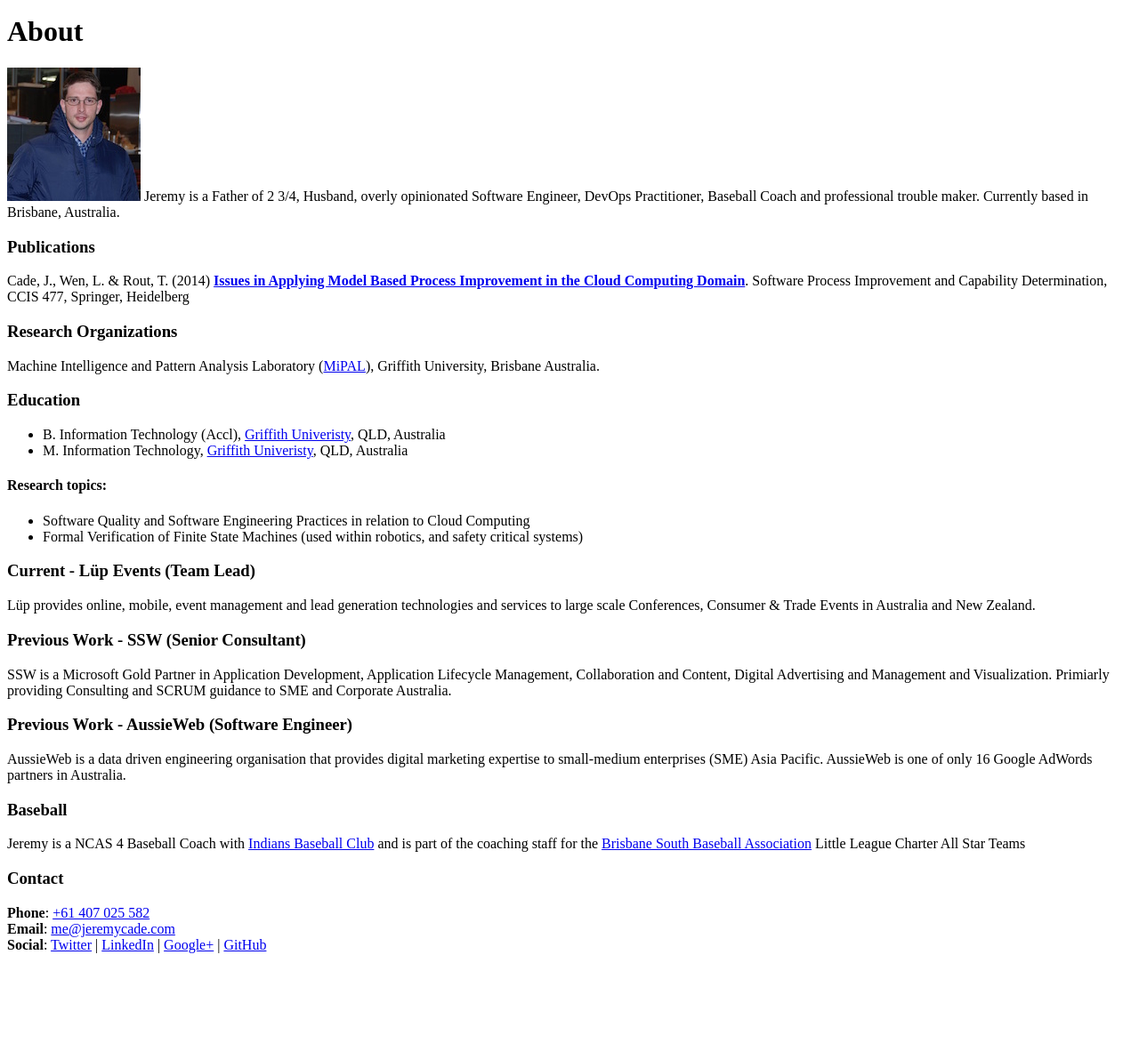
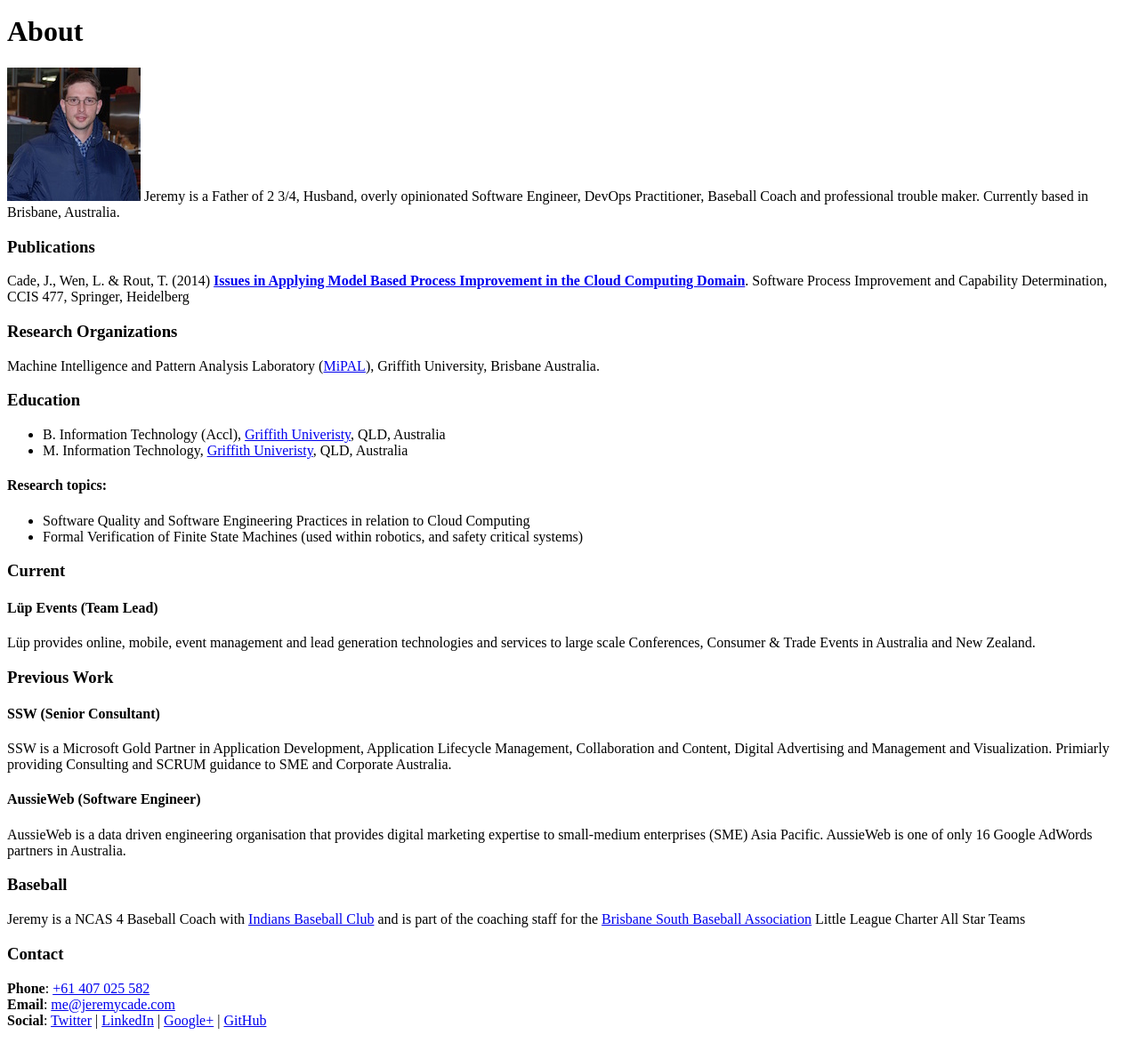
Before and after one commit to JeremyCade/jeremycade.github.io, a Jekyll site: the page built from about.md, in a window 1280 px wide, cut to the strip 112-1285 px from the top of the page. Shown: the whole strip at 89% size. Built offline with Jekyll 4.4.1, drawn with Linux system fonts in a browser that asks for light colours; before the commit the page ends 1200 px from its top, so only the background shows below that.

Commit message:
Reformat About page

```diff
--- a/about.md
+++ b/about.md
@@ -25,16 +25,19 @@
 - Software Quality and Software Engineering Practices in relation to Cloud Computing
 - Formal Verification of Finite State Machines (used within robotics, and safety critical systems)
 
-### Current - Lüp Events (Team Lead)
+### Current
+#### Lüp Events (Team Lead)
 
 Lüp provides online, mobile, event management and lead generation technologies and services to large scale Conferences, Consumer & Trade Events in Australia and New Zealand.
 
-### Previous Work - SSW (Senior Consultant)
+### Previous Work
+
+#### SSW (Senior Consultant)
 
 SSW is a Microsoft Gold Partner in Application Development, Application Lifecycle Management, Collaboration and Content, Digital Advertising and Management and Visualization.
 Primiarly providing Consulting and SCRUM guidance to SME and Corporate Australia.
 
-### Previous Work - AussieWeb (Software Engineer)
+#### AussieWeb (Software Engineer)
 
 AussieWeb is a data driven engineering organisation that provides digital marketing expertise to small-medium enterprises (SME) Asia Pacific.
 AussieWeb is one of only 16 Google AdWords partners in Australia.
```
